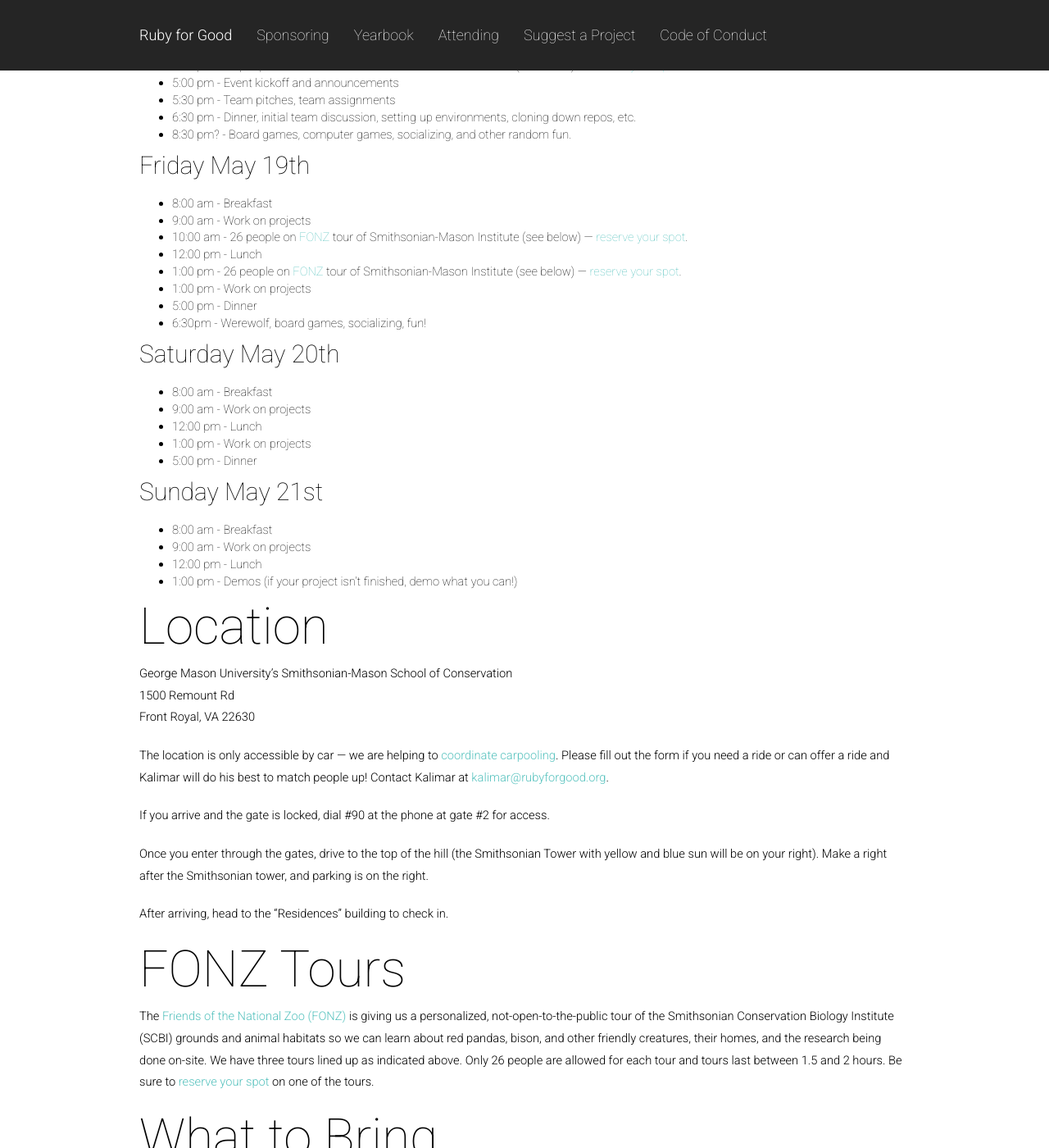
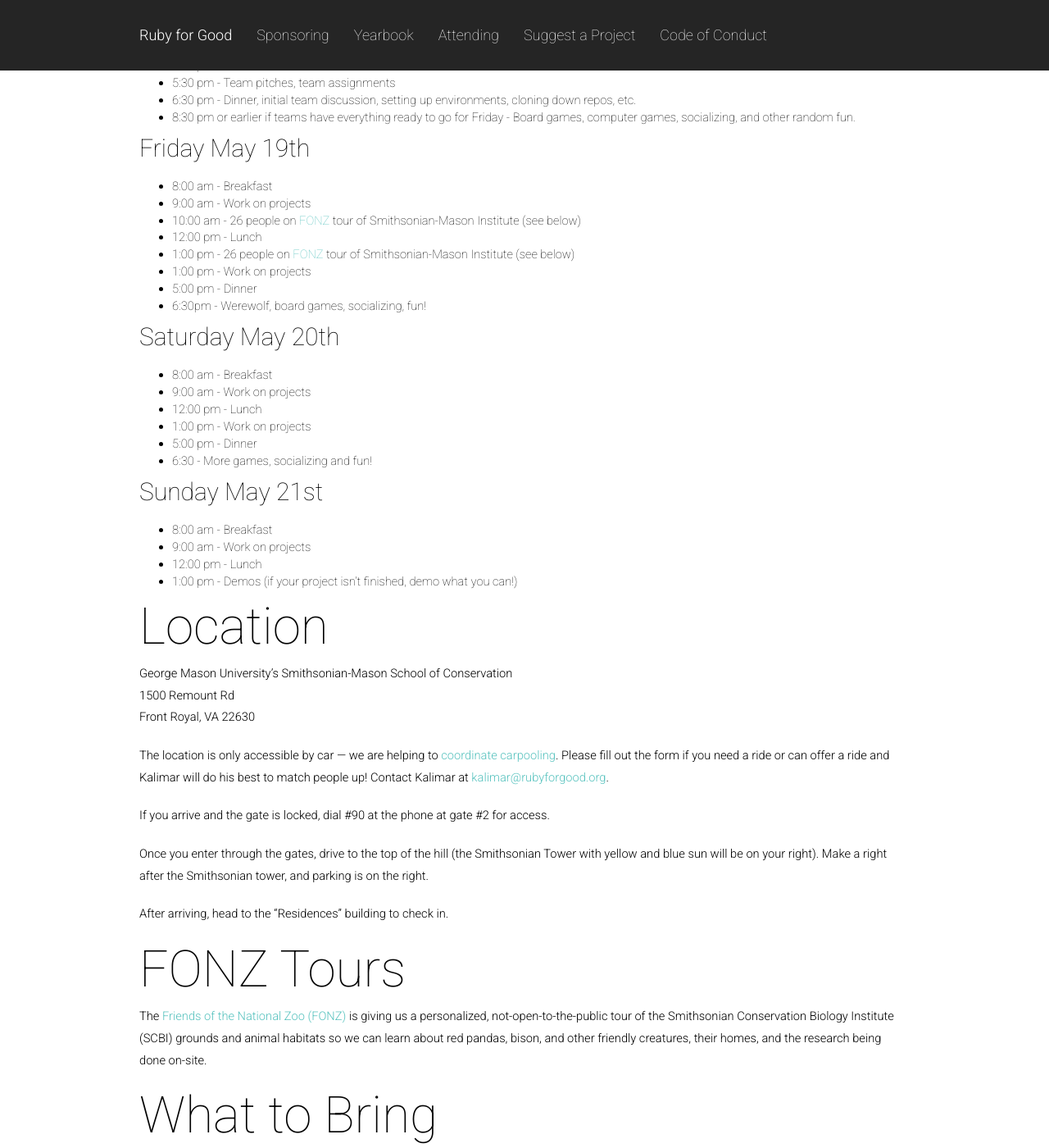
Before and after one commit to rubyforgood/rubyforgood.org--old, a Jekyll site: the page built from 2017.md, in a window 1280 px wide and 1400 px high, scrolled down 275 px. Shown: the whole window at 82% size. Built offline with Jekyll 4.4.1, drawn with Linux system fonts in a browser that asks for light colours; our own code applies the rules of GitHub Pages for plain Markdown files.

Commit message:
More changes based on Sean's suggestions

```diff
--- a/2017.md
+++ b/2017.md
@@ -9,19 +9,18 @@
 ###### Thursday May 18th
 
 * Arrive before 5:00 pm — most of the organizing team is planning on arriving at 10:00 am but feel free to beat us there!
-* 1:00 pm - 26 people on [FONZ](https://nationalzoo.si.edu/JoinFonz/join.cfm) tour of Smithsonian-Mason Institute (see below) — [reserve your spot](https://docs.google.com/spreadsheets/d/1gTi3wUj8MJLG637wdYBsasBrca53P7X-FFjXWw-SF2k/edit?usp=sharing).
 * 5:00 pm - Event kickoff and announcements
 * 5:30 pm - Team pitches, team assignments
 * 6:30 pm - Dinner, initial team discussion, setting up environments, cloning down repos, etc.
-* 8:30 pm? - Board games, computer games, socializing, and other random fun.
+* 8:30 pm or earlier if teams have everything ready to go for Friday - Board games, computer games, socializing, and other random fun.
 
 ###### Friday May 19th
 
 * 8:00 am - Breakfast
 * 9:00 am - Work on projects
-* 10:00 am - 26 people on [FONZ](https://nationalzoo.si.edu/JoinFonz/join.cfm) tour of Smithsonian-Mason Institute (see below) — [reserve your spot](https://docs.google.com/spreadsheets/d/1gTi3wUj8MJLG637wdYBsasBrca53P7X-FFjXWw-SF2k/edit?usp=sharing).
+* 10:00 am - 26 people on [FONZ](https://nationalzoo.si.edu/JoinFonz/join.cfm) tour of Smithsonian-Mason Institute (see below)
 * 12:00 pm - Lunch
-* 1:00 pm - 26 people on [FONZ](https://nationalzoo.si.edu/JoinFonz/join.cfm) tour of Smithsonian-Mason Institute (see below) — [reserve your spot](https://docs.google.com/spreadsheets/d/1gTi3wUj8MJLG637wdYBsasBrca53P7X-FFjXWw-SF2k/edit?usp=sharing).
+* 1:00 pm - 26 people on [FONZ](https://nationalzoo.si.edu/JoinFonz/join.cfm) tour of Smithsonian-Mason Institute (see below)
 * 1:00 pm - Work on projects
 * 5:00 pm - Dinner
 * 6:30pm - Werewolf, board games, socializing, fun!
@@ -33,6 +32,7 @@
 * 12:00 pm - Lunch
 * 1:00 pm - Work on projects
 * 5:00 pm - Dinner
+* 6:30 - More games, socializing and fun!
 
 ###### Sunday May 21st
 
@@ -57,7 +57,7 @@
 
 ### FONZ Tours
 
-The [Friends of the National Zoo (FONZ)](https://nationalzoo.si.edu/JoinFonz/join.cfm) is giving us a personalized, not-open-to-the-public tour of the Smithsonian Conservation Biology Institute (SCBI) grounds and animal habitats so we can learn about red pandas, bison, and other friendly creatures, their homes, and the research being done on-site. We have three tours lined up as indicated above. Only 26 people are allowed for each tour and tours last between 1.5 and 2 hours. Be sure to [reserve your spot](https://docs.google.com/spreadsheets/d/1gTi3wUj8MJLG637wdYBsasBrca53P7X-FFjXWw-SF2k/edit?usp=sharing) on one of the tours.
+The [Friends of the National Zoo (FONZ)](https://nationalzoo.si.edu/JoinFonz/join.cfm) is giving us a personalized, not-open-to-the-public tour of the Smithsonian Conservation Biology Institute (SCBI) grounds and animal habitats so we can learn about red pandas, bison, and other friendly creatures, their homes, and the research being done on-site.
 
 ### What to Bring
 
--- a/index.html
+++ b/index.html
@@ -14,7 +14,7 @@
     </nav>
     <div class="hero-content text-center">
       <div class="hero-small">
-        <hr /><span>May 17th - May 20th, 2017</span><hr />
+        <hr /><span>May 18th - May 20th, 2017</span><hr />
       </div>
       <div class="hero-big">RUBY<wbr><span class="hero-big-em">FOR</span><wbr>GOOD</div>
       <div class="hero-normal">
@@ -85,7 +85,7 @@
             <div class="col-md-6 col-sm-6 text-left animated hiding" data-animation="fadeInRight" data-delay="500">
               <h6>Down to Business</h6>
               <p>
-                Projects in 2017 will be focused on womens issues and families,and we have some great projects lined up, but we need more! We need YOU to help us find other great projects - suggest a project below! Project details, including available teams to join, will be announced to attendees around the beginning of June. Team leads will get information on projects in mid-to-late April.
+                Projects in 2017 will be focused on womens issues and families, and we have some great projects lined up, but we need more! We need YOU to help us find other great projects - suggest a project below! Project details, including available teams to join, will be announced to attendees around the beginning of June. Team leads will get information on projects at the end of March.
               </p>
 
                 <a class="btn btn-sm btn-primary" href="/submit-project.html">Suggest a Project</a>
```
